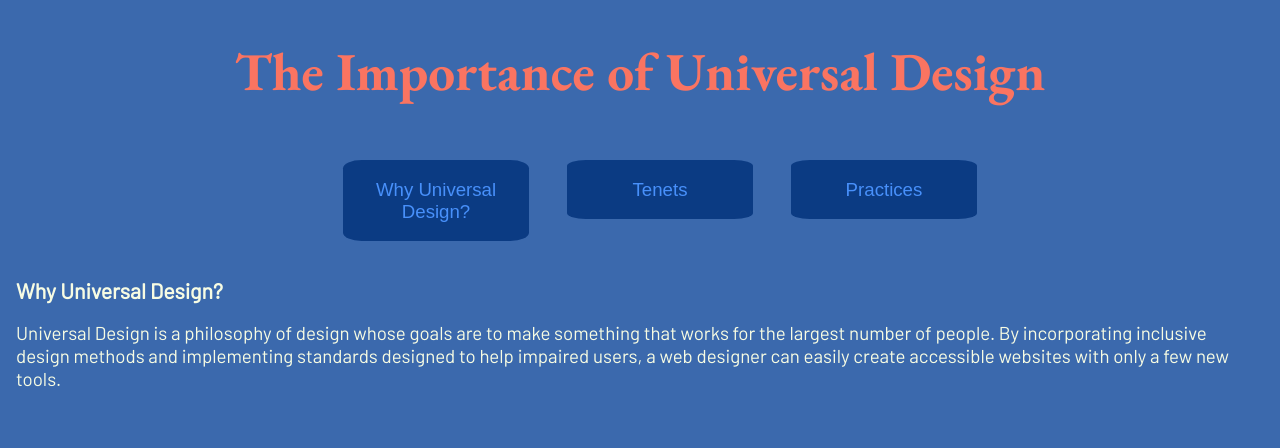
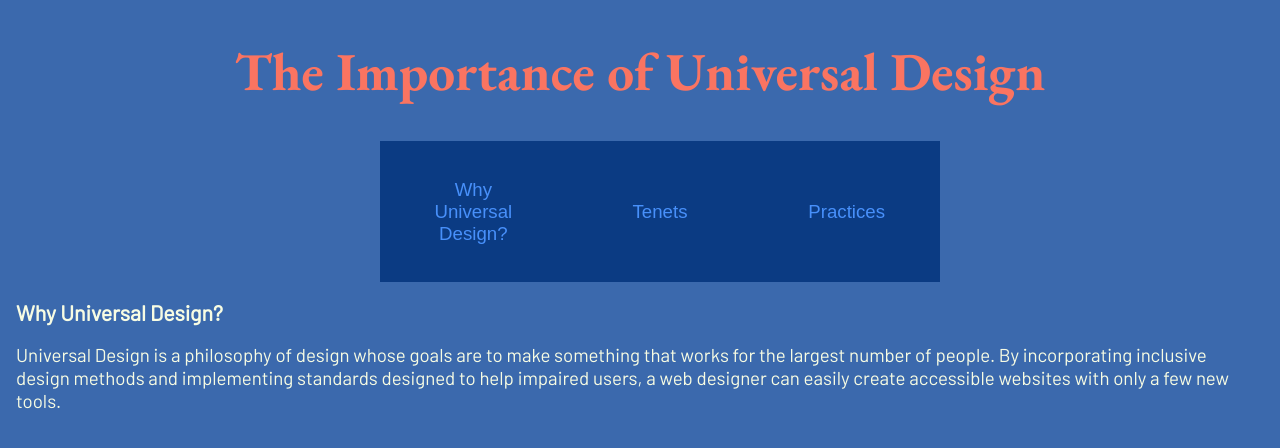
Before and after one commit to dandrewbarlow/universal-design-final-project, a React (Create React App) app: page / in a window 1280 px wide. Shown: the top 448 px of the page. Built offline with nearby package versions, Linux system fonts and the light colour scheme.

Commit message:
messing with css and rendering

```diff
--- a/src/App.scss
+++ b/src/App.scss
@@ -8,6 +8,7 @@
 @import url('https://fonts.googleapis.com/css2?family=Barlow:wght@100;400&family=EB+Garamond:ital,wght@0,400;0,500;0,600;0,700;0,800;1,400;1,500;1,600;1,700;1,800&display=swap');
 
 
+// VARS/////////////////////////////////////////////////////////
 // Text
 $display-font: 'EB Garamond', serif;
 $display-font-size: 20pt;
@@ -23,6 +24,7 @@ $link-color: #4890FA;
 $link-shadow: 'black';
 
 
+// STYLE/////////////////////////////////////////////////////////
 body{
   background-color: $background-color;
   -webkit-font-smoothing: antialiased;
@@ -42,7 +44,7 @@ nav {
   ul {
     text-align: center;
     display: flex;
-    flex-flow: row nowrap;
+    flex-flow: row wrap;
     justify-content: center;
 
     li {
@@ -51,16 +53,16 @@ nav {
         font-size: $copy-font-size;
         color: $link-color;
         background-color: $shadow;
-        border-radius: 10%;
         border: none;
-        margin: 1em;
-        padding: 1em;
+        padding: 2em;
+        height: 100%;
         width: 10em;
       }
-      a:visited {
-        color: $link-shadow;
+      button:hover {
+        background-color: white;
       }
     }
+
   }
 }
 
@@ -77,5 +79,6 @@ section {
   margin: 1em;
 }
 
+// IMPORTS////////////////////////////////////////////////
 // Code for responsive style in seperate document
 @import 'responsive';
--- a/src/App.tsx
+++ b/src/App.tsx
@@ -30,15 +30,8 @@ class Navbar extends React.Component{
       <nav>
         <ul>
           {this.renderLink('Why Universal Design?')}
-          <li><button >
-            Tenets
-          </button></li>
-          <li><button >
-            Practices
-          </button></li>
-
-          {/* <li><button ></button></li>
-          <li><button ></button></li> */}
+          {this.renderLink('Tenets')}
+          {this.renderLink('Practices')}
         </ul>
       </nav>
     );
--- a/src/responsive.scss
+++ b/src/responsive.scss
@@ -6,6 +6,7 @@
 $responsive-display-font-size: 16pt;
 $responsive-copy-font-size: 12pt;
 
+// MEDIA QUERY///////////////////////////////////////////////////////
 @media only screen and (max-width: 600px) {
     header {
         font-size: $responsive-display-font-size;
@@ -13,6 +14,10 @@ $responsive-copy-font-size: 12pt;
     nav{
         ul {
             flex-direction: column;
+            li{
+                button {
+                }
+            }
         }
     }
 }
```
